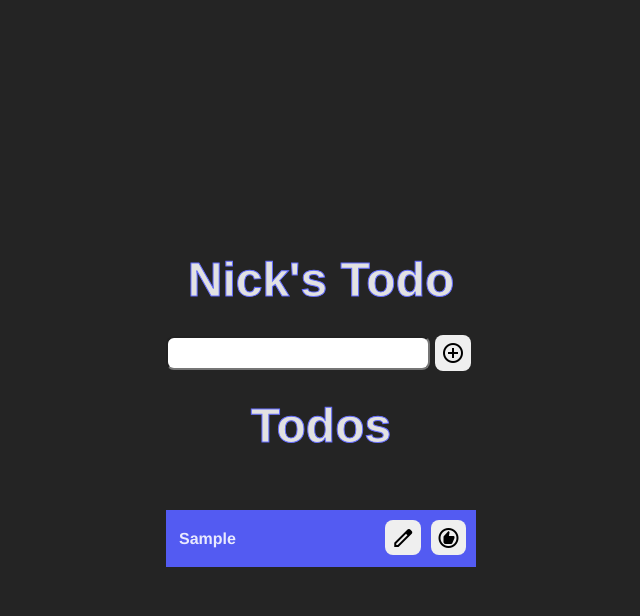
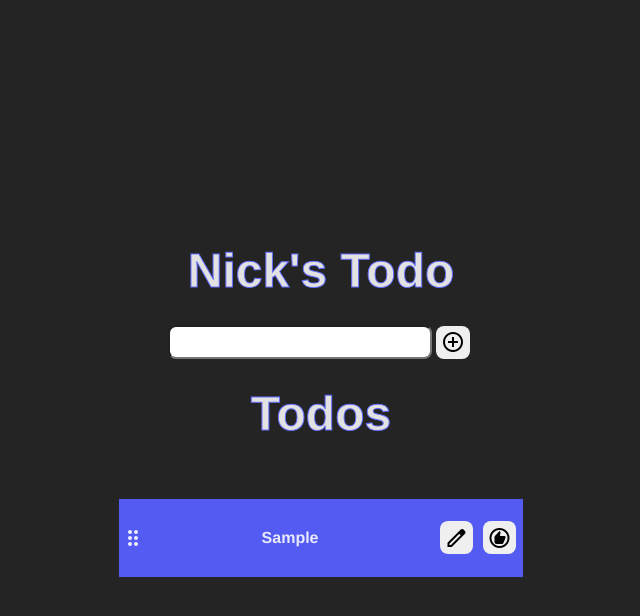
Before and after one commit to nawright16/nicks_todo, a React (Vite) app: page / in a window 1280 px wide. Both pictures are taken after typing "Sample" into the empty fields and a click on the button "add_circle". Shown: the top 616 px of the page, without its empty margins (319-959 px from the left). Built offline with nearby package versions, Linux system fonts and the light colour scheme.

Commit message:
extended width of list item and added drag_indicator and chagned cursor on hover for drag.

```diff
--- a/src/App.jsx
+++ b/src/App.jsx
@@ -21,9 +21,9 @@ function App() {
 
   useEffect(() => {
     if (editId && inputRef.current) {
-      inputRef.current.focus()
+      inputRef.current.focus();
     }
-  }, [editId])
+  }, [editId]);
 
   useEffect(() => {
     localStorage.setItem("todos", JSON.stringify(todos));
@@ -47,9 +47,8 @@ function App() {
   }
 
   function handleEditChange(e) {
-
     setEditText(e.target.value);
-    console.log(editText)
+    console.log(editText);
   }
 
   function handleSave(id) {
@@ -64,8 +63,8 @@ function App() {
     setEditText("");
   }
 
-  function handleKeyDown(e, id){
-    if (e.key === 'Enter') {
+  function handleKeyDown(e, id) {
+    if (e.key === "Enter") {
       handleSave(id);
     }
   }
@@ -80,6 +79,9 @@ function App() {
             {todos.map((todo) => {
               return (
                 <Reorder.Item key={todo.id} value={todo}>
+                  <span id="drag-icon" className="material-symbols-outlined">
+                    drag_indicator
+                  </span>
                   {editId === todo.id ? (
                     <input
                       ref={inputRef}
@@ -93,9 +95,9 @@ function App() {
                     <p>{todo.title}</p>
                   )}
                   {editId === todo.id ? (
-                    <button onClick={() => handleSave(todo.id)}><span className="material-symbols-outlined">
-                    star
-                    </span></button>
+                    <button onClick={() => handleSave(todo.id)}>
+                      <span className="material-symbols-outlined">star</span>
+                    </button>
                   ) : (
                     <div>
                       <button onClick={() => handleEdit(todo)}>
@@ -105,7 +107,9 @@ function App() {
                         onClick={() => deleteTodo(todo.id)}
                         className="dlt-btn"
                       >
-                        <span className="material-symbols-outlined">recommend</span>
+                        <span className="material-symbols-outlined">
+                          recommend
+                        </span>
                       </button>
                     </div>
                   )}
--- a/src/index.css
+++ b/src/index.css
@@ -1,6 +1,6 @@
 :root {
-  font-family:  Helvetica, sans-serif;
-  line-height: 2.0;
+  font-family: Helvetica, sans-serif;
+  line-height: 2;
   font-weight: 700;
   color: rgba(255, 255, 255, 0.87);
   background-color: #242424;
@@ -14,8 +14,6 @@
   display: block;
   justify-content: center;
 }
-
-
 
 body {
   margin: 0;
@@ -42,7 +40,11 @@ h1 {
   line-height: 2.1;
   border-radius: 8px;
   width: 16rem;
-  }
+}
+
+#drag-icon {
+  cursor: grab;
+}
 
 button {
   border-radius: 8px;
@@ -50,13 +52,14 @@ button {
   display: inline-flex;
   justify-content: flex-end;
   align-items: flex-end;
-  padding: 0.3em 0.3em;
+  padding: 0.23em;
   margin: 0.3em;
   font-size: 1rem;
   font-weight: 400;
   cursor: pointer;
-  transition: border-color 0.25s;
+  transition: 0.25s;
 }
+
 button:hover {
   border-color: #646cff;
 }
@@ -70,20 +73,19 @@ ul {
 li {
   list-style-type: none;
   display: flex;
-  width: 300px;
-  border: 1px solid #535bf2;
-  padding: 0.3em 0.3em;
+  align-items: center;
+  width: 400px;
+  padding: 0.2em;
   margin: 0.2em;
-  font-size: .75rem;
+  font-size: 0.75rem;
+
   background-color: #535bf2;
 }
 
 li p {
   list-style-type: none;
-  justify-content: center;
-  align-items: center;
   padding: 0.3em 0.3em;
-  margin: 0.2em;
+  margin-left: auto;
   font-size: 1rem;
 }
 
```
